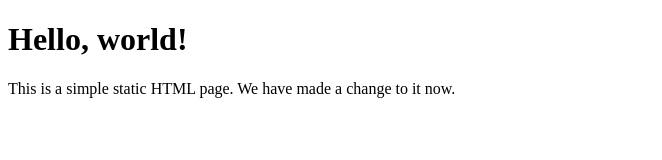
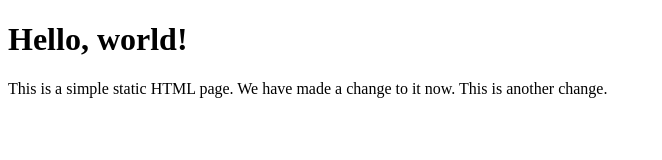
Before and after one commit to MogulChris/staticwww, a plain HTML site: page index.html in a window 1280 px wide. Shown: the whole page, without its empty margins (0-662 px from the left). Drawn offline with Linux system fonts and the light colour scheme.

Commit message:
Add another page update

```diff
--- a/index.html
+++ b/index.html
@@ -10,7 +10,7 @@
 <body>
     <main>
         <h1>Hello, world!</h1>
-        <p>This is a simple static HTML page. We have made a change to it now.</p>
+        <p>This is a simple static HTML page. We have made a change to it now. This is another change.</p>
     </main>
 </body>
 
```
